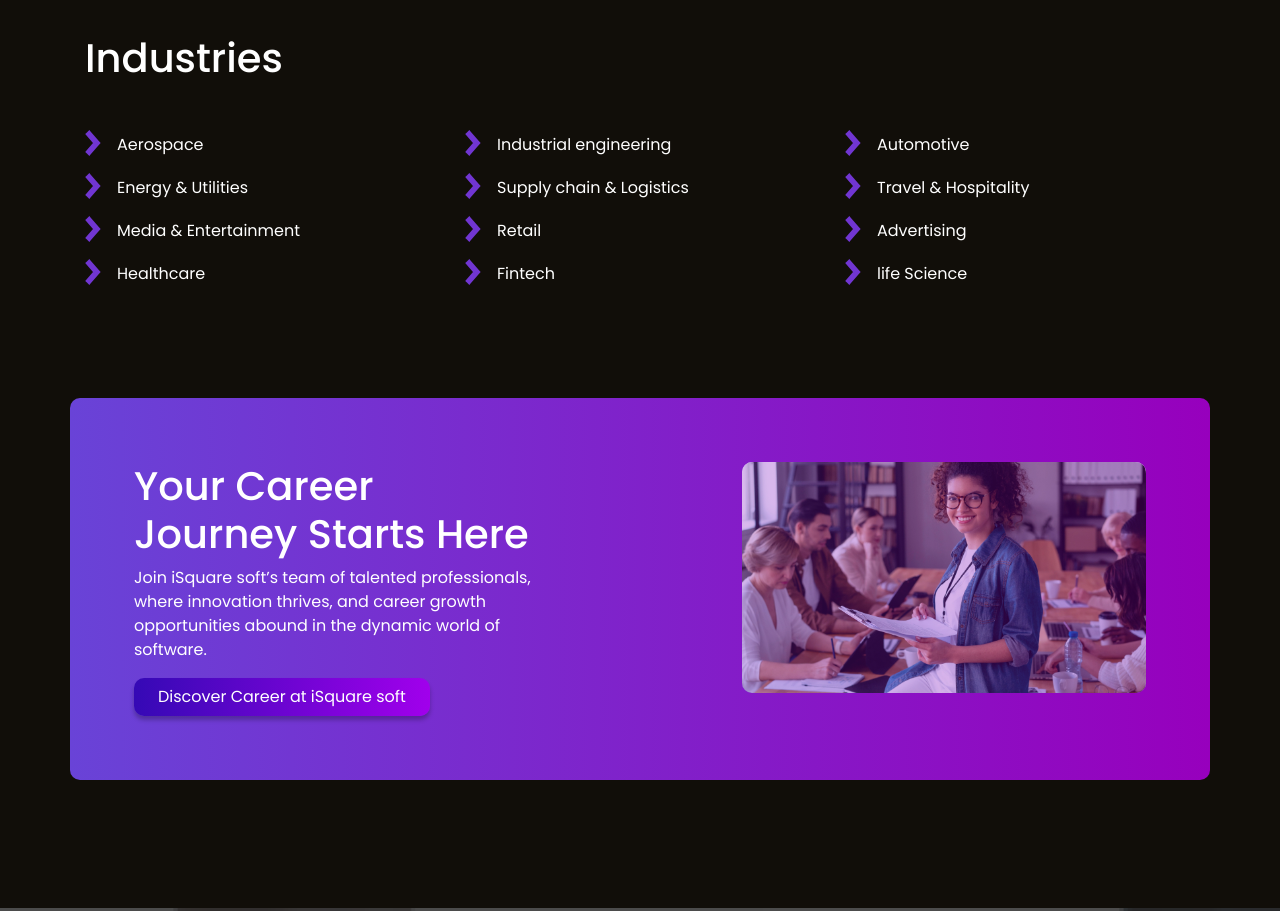
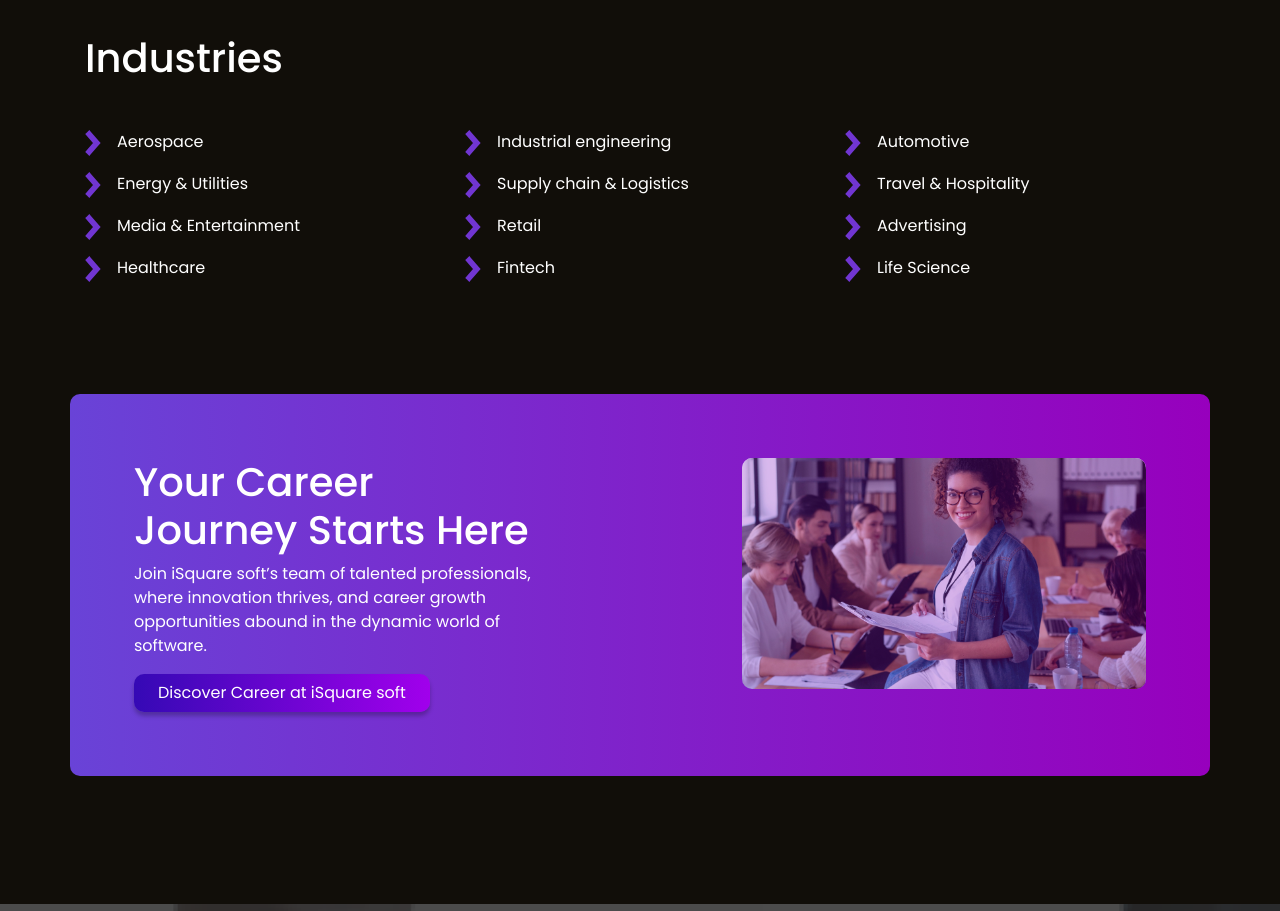
Before and after one commit to gautam-developer/Gautam, a plain HTML site: page index.html in a window 1280 px wide. Shown: the part 3280-4191 px from the top of the page. Drawn offline with nearby package versions, Linux system fonts and the light colour scheme.

Commit message:
Home Pade Advanced commit

```diff
--- a/index.html
+++ b/index.html
@@ -222,19 +222,19 @@
     <section class="industries">
         <div class="container text-left">
             <h2 class="mb-5 mt-5 text-left">Industries</h2>
-            <div class="row pb-5 d-flex flex-wrap">
-                <p class="col-lg-4 col-md-6 col-sm-6 col-xs-6"><span class="arr"><img src="./images/home/arrow.svg" alt="arrow"></span><span>Aerospace</span></p>
-                <p class="col-lg-4 col-md-6 col-sm-6 col-xs-6"><span class="arr"><img src="./images/home/arrow.svg" alt="arrow"></span>Industrial engineering</p>
-                <p class="col-lg-4 col-md-6 col-sm-6 col-xs-6"><span class="arr"><img src="./images/home/arrow.svg" alt="arrow"></span>Automotive</p>
-                <p class="col-lg-4 col-md-6 col-sm-6 col-xs-6"><span class="arr"><img src="./images/home/arrow.svg" alt="arrow"></span>Energy & Utilities</p>
-                <p class="col-lg-4 col-md-6 col-sm-6 col-xs-6"><span class="arr"><img src="./images/home/arrow.svg" alt="arrow"></span>Supply chain & Logistics</p>
-                <p class="col-lg-4 col-md-6 col-sm-6 col-xs-6"><span class="arr"><img src="./images/home/arrow.svg" alt="arrow"></span>Travel & Hospitality</p>
-                <p class="col-lg-4 col-md-6 col-sm-6 col-xs-6"><span class="arr"><img src="./images/home/arrow.svg" alt="arrow"></span>Media & Entertainment</p>
-                <p class="col-lg-4 col-md-6 col-sm-6 col-xs-6"><span class="arr"><img src="./images/home/arrow.svg" alt="arrow"></span>Retail</p>
-                <p class="col-lg-4 col-md-6 col-sm-6 col-xs-6"><span class="arr"><img src="./images/home/arrow.svg" alt="arrow"></span>Advertising</p>
-                <p class="col-lg-4 col-md-6 col-sm-6 col-xs-6"><span class="arr"><img src="./images/home/arrow.svg" alt="arrow"></span>Healthcare</p>
-                <p class="col-lg-4 col-md-6 col-sm-6 col-xs-6"><span class="arr"><img src="./images/home/arrow.svg" alt="arrow"></span>Fintech</p>
-                <p class="col-lg-4 col-md-6 col-sm-6 col-xs-6"><span class="arr"><img src="./images/home/arrow.svg" alt="arrow"></span>life Science</p>
+            <div class="row pb-5">
+                    <p class="col-lg-4 col-md-6 col-6 d-flex"><span class="arr"><img src="./images/home/arrow.svg" alt="arrow"></span><span>Aerospace</span></p>
+                    <p class="col-lg-4 col-md-6 col-6 d-flex"><span class="arr"><img src="./images/home/arrow.svg" alt="arrow"></span><span>Industrial engineering</p>
+                    <p class="col-lg-4 col-md-6 col-6 d-flex"><span class="arr"><img src="./images/home/arrow.svg" alt="arrow"></span><span>Automotive</p>
+                    <p class="col-lg-4 col-md-6 col-6 d-flex"><span class="arr"><img src="./images/home/arrow.svg" alt="arrow"></span><span>Energy &amp; Utilities</p>
+                    <p class="col-lg-4 col-md-6 col-6 d-flex"><span class="arr"><img src="./images/home/arrow.svg" alt="arrow"></span><span>Supply chain &amp; Logistics</p>
+                    <p class="col-lg-4 col-md-6 col-6 d-flex"><span class="arr"><img src="./images/home/arrow.svg" alt="arrow"></span><span>Travel &amp; Hospitality</p>
+                    <p class="col-lg-4 col-md-6 col-6 d-flex"><span class="arr"><img src="./images/home/arrow.svg" alt="arrow"></span><span>Media &amp; Entertainment</p>
+                    <p class="col-lg-4 col-md-6 col-6 d-flex"><span class="arr"><img src="./images/home/arrow.svg" alt="arrow"></span><span>Retail</p>
+                    <p class="col-lg-4 col-md-6 col-6 d-flex"><span class="arr"><img src="./images/home/arrow.svg" alt="arrow"></span><span>Advertising</p>
+                    <p class="col-lg-4 col-md-6 col-6 d-flex"><span class="arr"><img src="./images/home/arrow.svg" alt="arrow"></span><span>Healthcare</p>
+                    <p class="col-lg-4 col-md-6 col-6 d-flex"><span class="arr"><img src="./images/home/arrow.svg" alt="arrow"></span><span>Fintech</p>
+                    <p class="col-lg-4 col-md-6 col-6 d-flex"><span class="arr"><img src="./images/home/arrow.svg" alt="arrow"></span><span>Life Science</p>
             </div>
         </div>
     </section>
```
